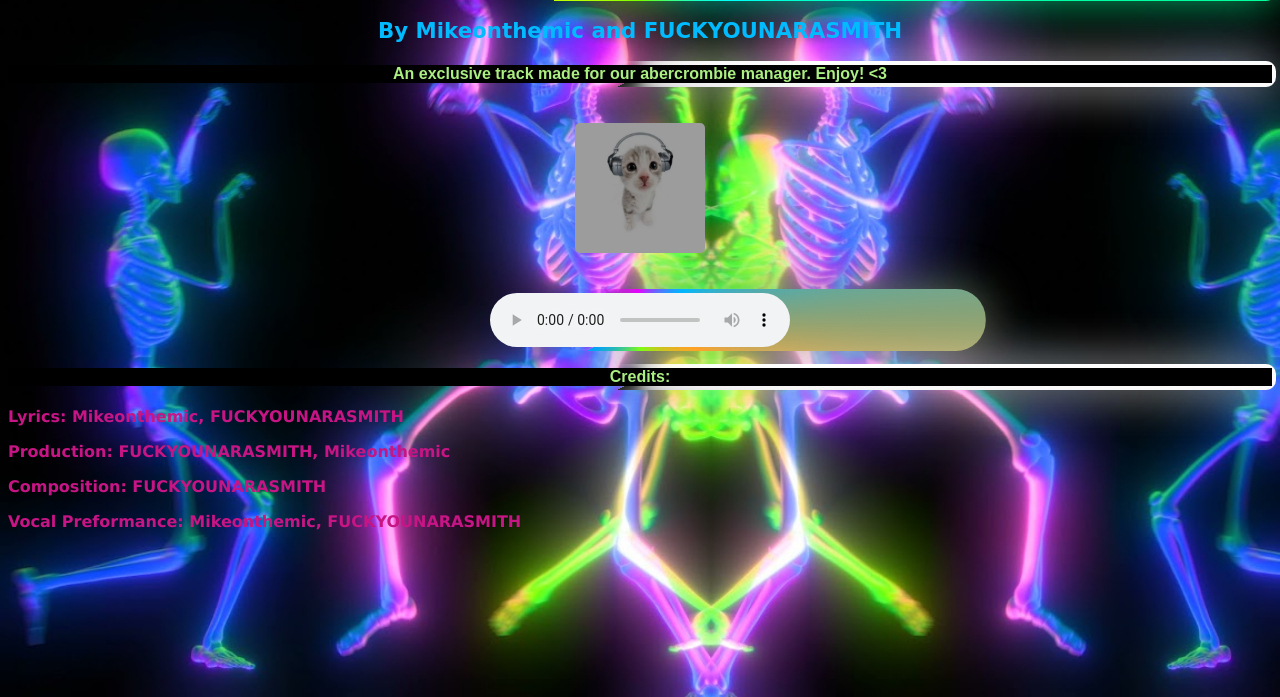
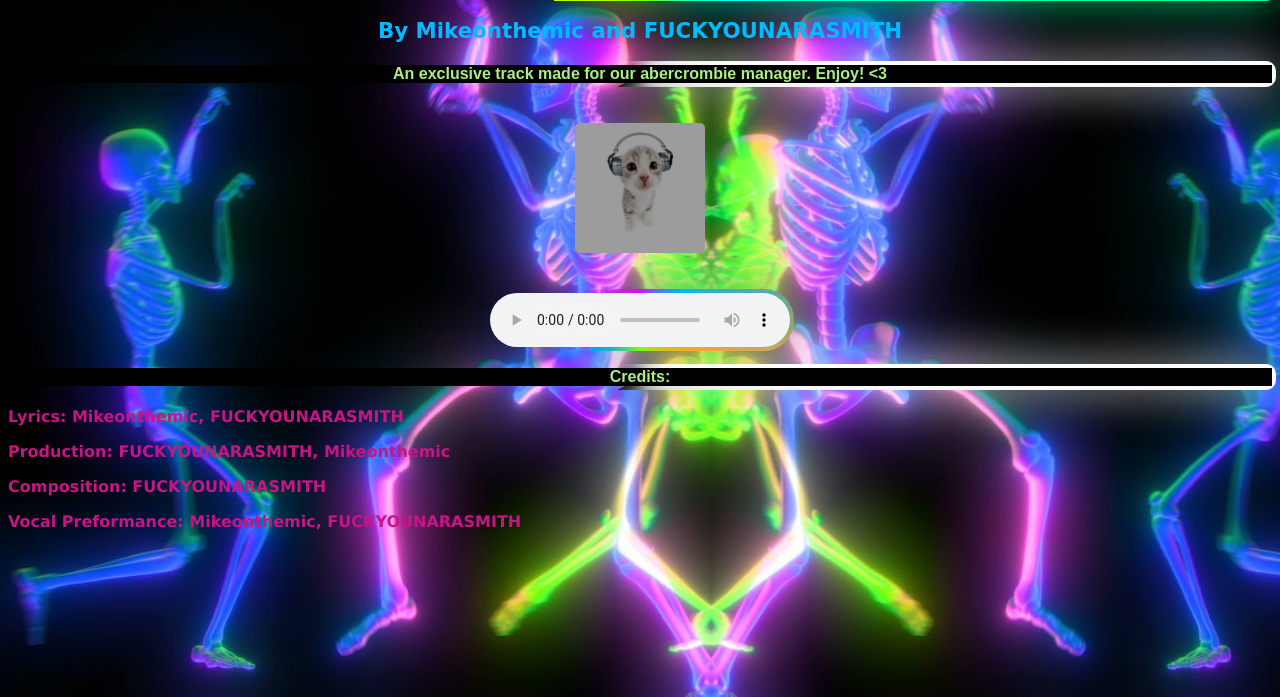
Before and after one commit to Lunarrichie/SensorPin-ExclusiveTrack, a plain HTML site: page index.html in a window 1280 px wide. Shown: the part 103-800 px from the top of the page. Drawn offline with Linux system fonts and the light colour scheme.

Commit message:
Add files via upload

```diff
--- a/styles.css
+++ b/styles.css
@@ -73,7 +73,7 @@
     content: '';
     position: absolute;
     height: 100%;
-    width: 54%;
+    width: 300px;
    background: conic-gradient(from var(--angle),transparent 15%, rgb(230, 0, 255), rgb(0, 183, 255), rgb(255, 145, 0), rgb(119, 255, 0),rgb(0, 157, 255));
     top: 50%;
     left: 50%;
```
